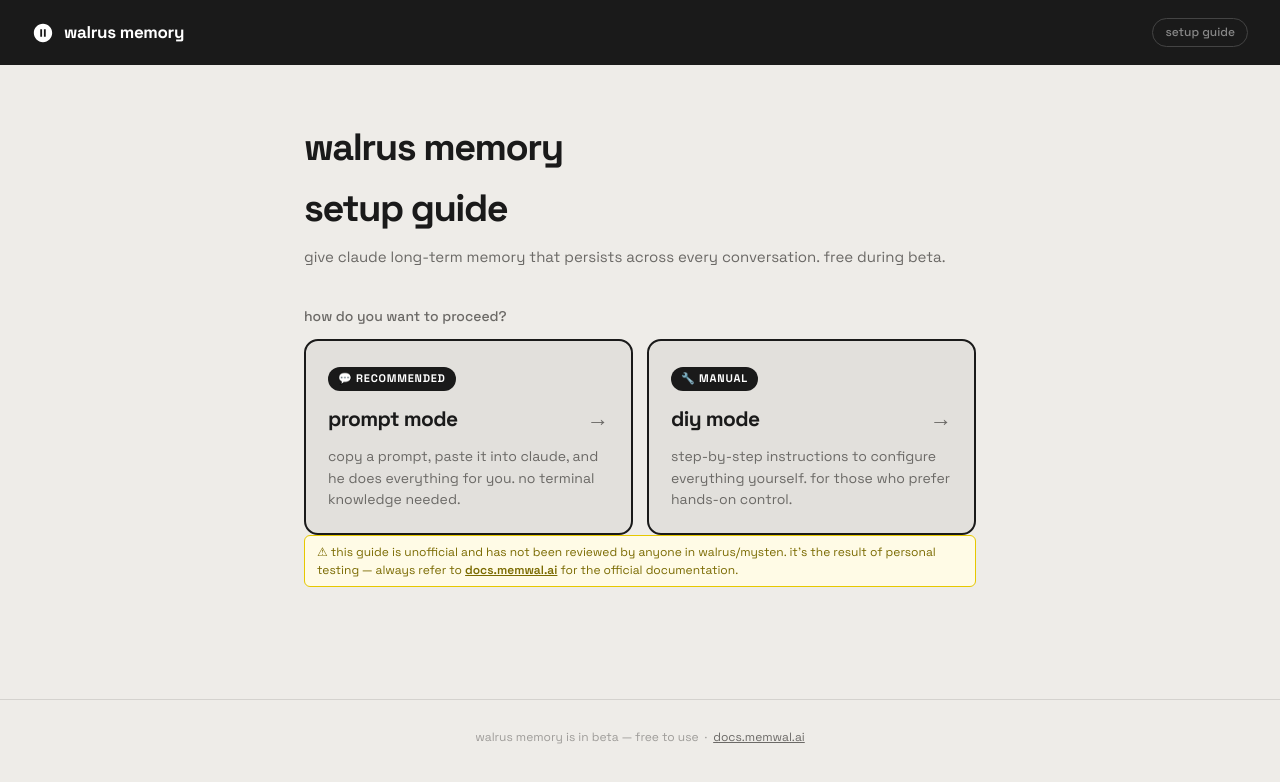
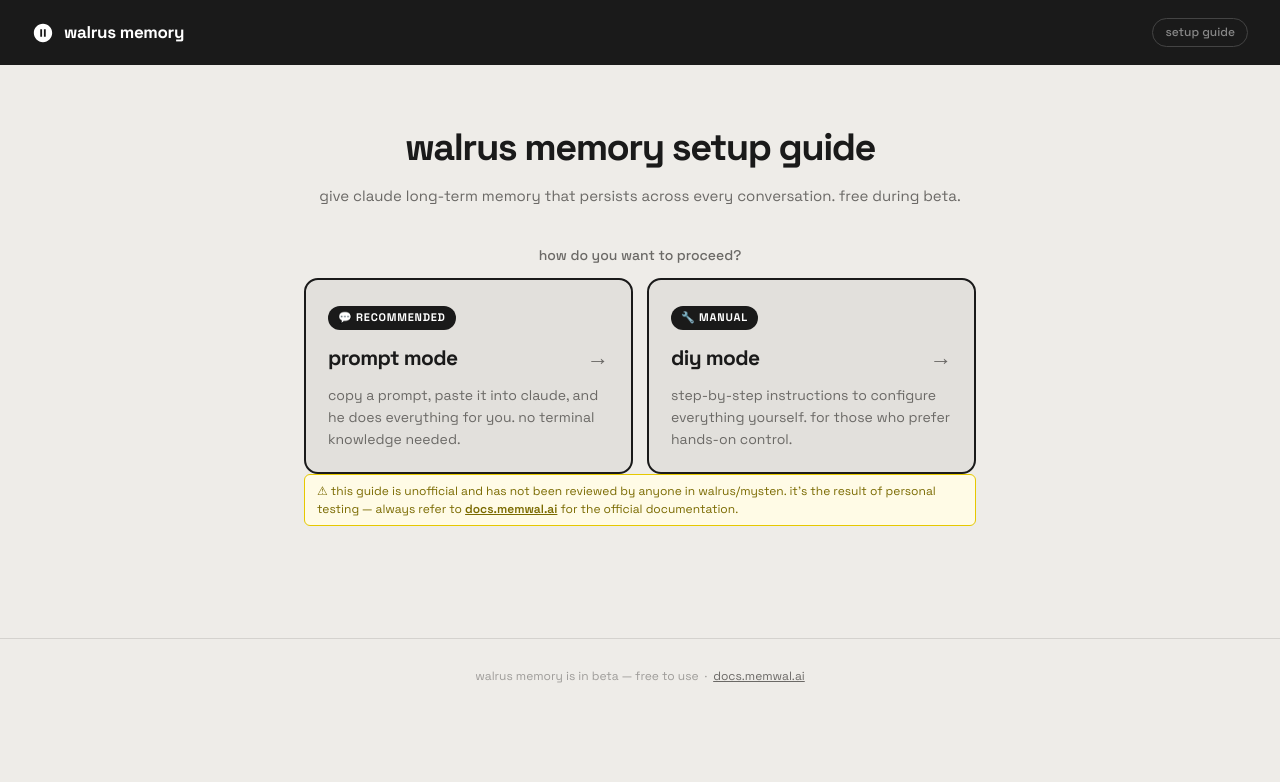
Before and after one commit to v-meucci/-walrus-memory-setup-guide, a plain HTML site: page index.html in a window 1280 px wide. Drawn offline with Linux system fonts and the light colour scheme.

Commit message:
Center title and subtitle on home screen

```diff
--- a/index.html
+++ b/index.html
@@ -507,9 +507,9 @@
 
   <!-- ══ SCREEN 0: MODE SELECT ══════════════════════════════════════ -->
   <div id="screen-mode">
-    <div class="page-title">walrus memory<br>setup guide</div>
-    <div class="page-sub">give claude long-term memory that persists across every conversation. free during beta.</div>
-    <div class="mode-question">how do you want to proceed?</div>
+    <div class="page-title" style="text-align:center;">walrus memory setup guide</div>
+    <div class="page-sub" style="text-align:center;">give claude long-term memory that persists across every conversation. free during beta.</div>
+    <div class="mode-question" style="text-align:center;">how do you want to proceed?</div>
     <div class="mode-grid">
       <div class="mode-card" onclick="startWizard('prompt')">
         <div class="mode-pill">💬 recommended</div>
```
